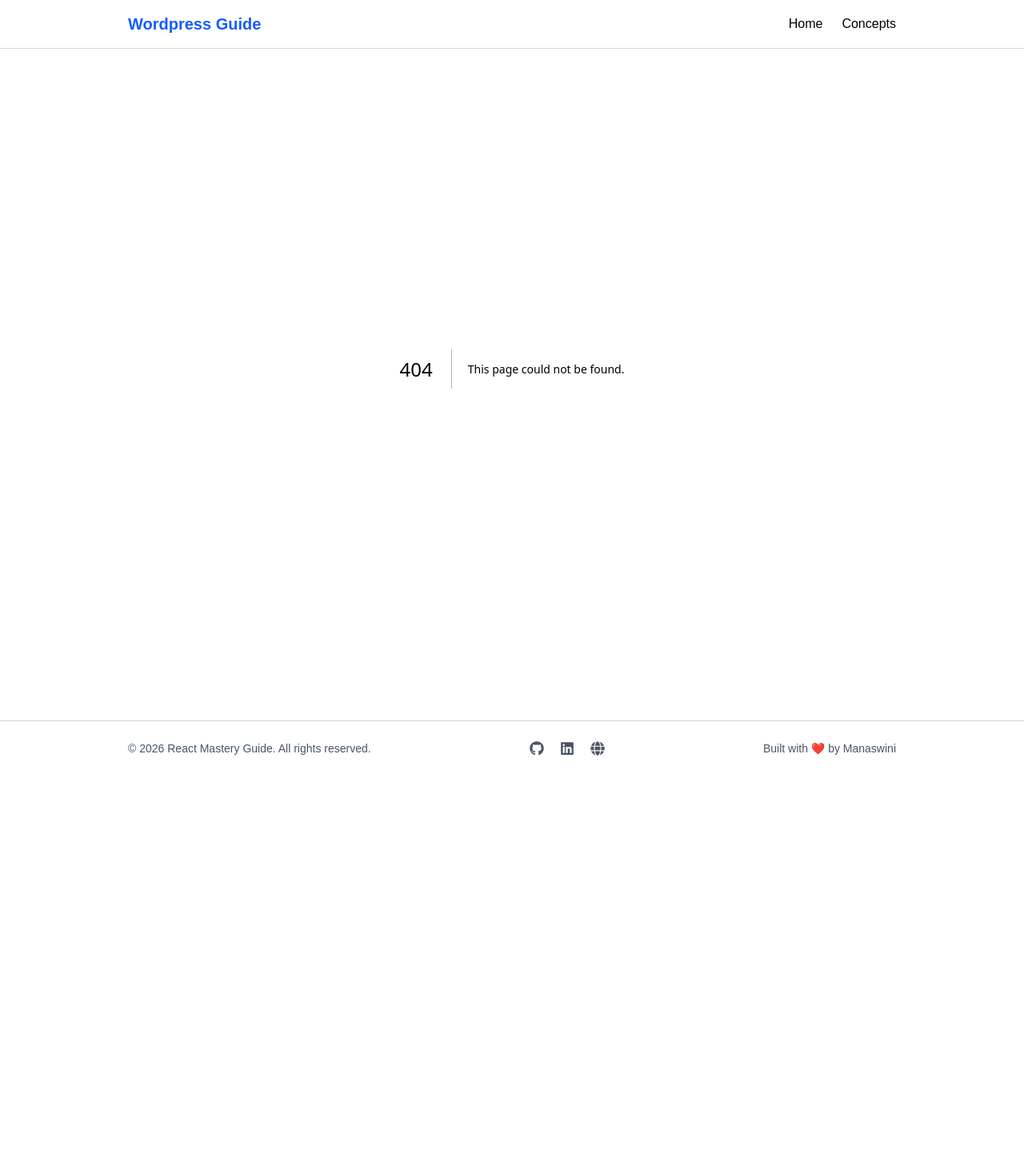
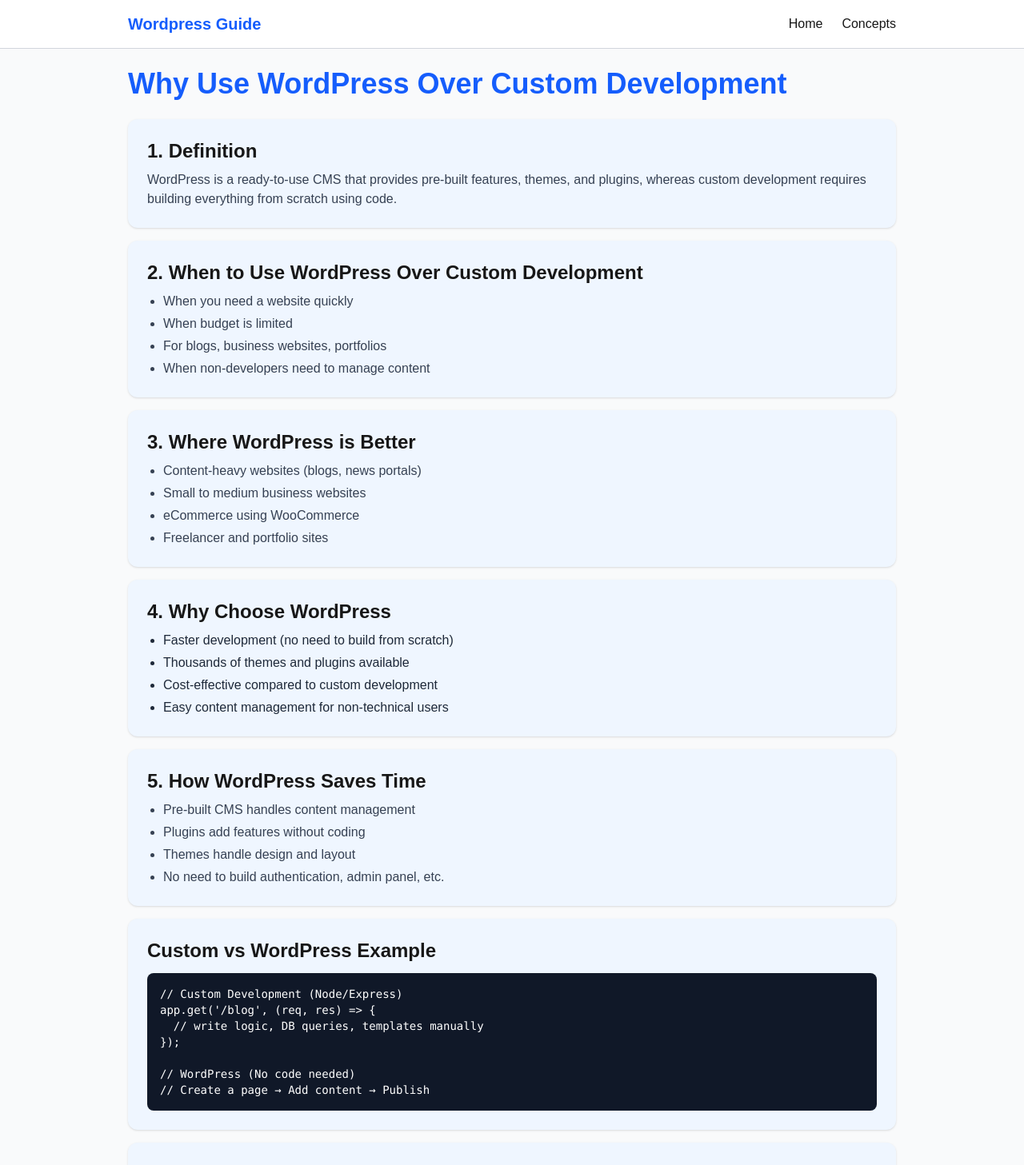
Before and after one commit to Monisasmal/WordPress-Concepts, a Next.js app: page /concepts/WhyUseWordPress in a window 1280 px wide. Before the commit this address had no page. Shown: the top 1457 px of the page at 80% size. Before the commit the page ends 970 px from the top, so only its background shows below. Built offline with nearby package versions, Linux system fonts and the light colour scheme.

Commit message:
first commit

```diff
--- /dev/null
+++ b/src/app/concepts/WhyUseWordPress/page.tsx
@@ -0,0 +1,140 @@
+export default function WhyUseWordPress() {
+  return (
+    <div className="bg-gray-50 min-h-screen">
+
+      {/* Container */}
+      <div className="w-full max-w-5xl mx-auto px-4 sm:px-6 lg:px-8 py-6">
+
+        {/* Header */}
+        <h1 className="text-2xl sm:text-3xl md:text-4xl font-bold text-blue-600 mb-6">
+          Why Use WordPress Over Custom Development
+        </h1>
+
+        {/* Card Wrapper */}
+        <div className="space-y-4">
+
+          {/* Definition */}
+          <section className="bg-blue-50 shadow-sm rounded-xl p-4 sm:p-6">
+            <h2 className="text-lg sm:text-xl md:text-2xl font-semibold mb-2">
+              1. Definition
+            </h2>
+            <p className="text-sm sm:text-base text-gray-700">
+              WordPress is a ready-to-use CMS that provides pre-built features,
+              themes, and plugins, whereas custom development requires building
+              everything from scratch using code.
+            </p>
+          </section>
+
+          {/* When */}
+          <section className="bg-blue-50 shadow-sm rounded-xl p-4 sm:p-6">
+            <h2 className="text-lg sm:text-xl md:text-2xl font-semibold mb-2">
+              2. When to Use WordPress Over Custom Development
+            </h2>
+            <ul className="list-disc ml-5 text-sm sm:text-base text-gray-700 space-y-1">
+              <li>When you need a website quickly</li>
+              <li>When budget is limited</li>
+              <li>For blogs, business websites, portfolios</li>
+              <li>When non-developers need to manage content</li>
+            </ul>
+          </section>
+
+          {/* Where */}
+          <section className="bg-blue-50 shadow-sm rounded-xl p-4 sm:p-6">
+            <h2 className="text-lg sm:text-xl md:text-2xl font-semibold mb-2">
+              3. Where WordPress is Better
+            </h2>
+            <ul className="list-disc ml-5 text-sm sm:text-base text-gray-700 space-y-1">
+              <li>Content-heavy websites (blogs, news portals)</li>
+              <li>Small to medium business websites</li>
+              <li>eCommerce using WooCommerce</li>
+              <li>Freelancer and portfolio sites</li>
+            </ul>
+          </section>
+
+          {/* Why */}
+          <section className="bg-blue-50 shadow-sm rounded-xl p-4 sm:p-6">
+            <h2 className="text-lg sm:text-xl md:text-2xl font-semibold mb-2">
+              4. Why Choose WordPress
+            </h2>
+            <ul className="list-disc ml-5 text-sm sm:text-base text-gray-800 space-y-1">
+              <li>Faster development (no need to build from scratch)</li>
+              <li>Thousands of themes and plugins available</li>
+              <li>Cost-effective compared to custom development</li>
+              <li>Easy content management for non-technical users</li>
+            </ul>
+          </section>
+
+          {/* How */}
+          <section className="bg-blue-50 shadow-sm rounded-xl p-4 sm:p-6">
+            <h2 className="text-lg sm:text-xl md:text-2xl font-semibold mb-2">
+              5. How WordPress Saves Time
+            </h2>
+            <ul className="list-disc ml-5 text-sm sm:text-base text-gray-700 space-y-1">
+              <li>Pre-built CMS handles content management</li>
+              <li>Plugins add features without coding</li>
+              <li>Themes handle design and layout</li>
+              <li>No need to build authentication, admin panel, etc.</li>
+            </ul>
+          </section>
+
+          {/* Code */}
+          <section className="bg-blue-50 shadow-sm rounded-xl p-4 sm:p-6">
+            <h2 className="text-lg sm:text-xl md:text-2xl font-semibold mb-3">
+              Custom vs WordPress Example
+            </h2>
+
+            <pre className="bg-gray-900 text-white p-3 sm:p-4 rounded-lg overflow-x-auto text-xs sm:text-sm">
+{String.raw`// Custom Development (Node/Express)
+app.get('/blog', (req, res) => {
+  // write logic, DB queries, templates manually
+});
+
+// WordPress (No code needed)
+// Create a page → Add content → Publish`}
+            </pre>
+          </section>
+
+          {/* Advantages */}
+          <section className="bg-blue-50 shadow-sm rounded-xl p-4 sm:p-6">
+            <h2 className="text-lg sm:text-xl md:text-2xl font-semibold mb-2">
+              7. Advantages of WordPress
+            </h2>
+            <ul className="list-disc ml-5 text-sm sm:text-base text-gray-700 space-y-1">
+              <li>Quick setup and deployment</li>
+              <li>Low development cost</li>
+              <li>Large ecosystem (themes, plugins)</li>
+              <li>SEO-friendly out of the box</li>
+            </ul>
+          </section>
+
+          {/* Disadvantages */}
+          <section className="bg-blue-50 shadow-sm rounded-xl p-4 sm:p-6">
+            <h2 className="text-lg sm:text-xl md:text-2xl font-semibold mb-2">
+              8. When Custom Development is Better
+            </h2>
+            <ul className="list-disc ml-5 text-sm sm:text-base text-gray-700 space-y-1">
+              <li>Highly complex applications</li>
+              <li>Custom business logic requirements</li>
+              <li>Performance-critical large-scale systems</li>
+              <li>When full control over architecture is needed</li>
+            </ul>
+          </section>
+
+          {/* Interview */}
+          <section className="bg-blue-50 shadow-sm rounded-xl p-4 sm:p-6">
+            <h2 className="text-lg sm:text-xl md:text-2xl font-semibold mb-2">
+              Interview Points
+            </h2>
+            <ul className="list-disc ml-5 text-sm sm:text-base text-gray-900 space-y-1">
+              <li>WordPress = speed + cost efficiency</li>
+              <li>Custom development = flexibility + control</li>
+              <li>Choose based on project complexity</li>
+              <li>WordPress is ideal for most business websites</li>
+            </ul>
+          </section>
+
+        </div>
+      </div>
+    </div>
+  );
+}
--- a/src/app/concepts/page.tsx
+++ b/src/app/concepts/page.tsx
@@ -3,7 +3,7 @@
 const concept = [
      {name: "What is WordPress? How does it work internally??", path:"/concepts/WhatIsWordPress"},
      {name: "What is WordPress.com vs WordPress.org??", path:"/concepts/WordPressComVsOrg"},
-
+     {name: "Why Use WordPress Over Custom Development?", path:"/concepts/WhyUseWordPress"},
 ];
 
 export default function Concepts(){
```
